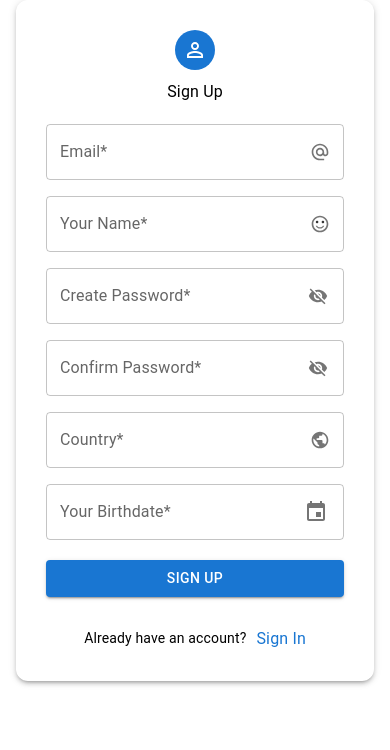
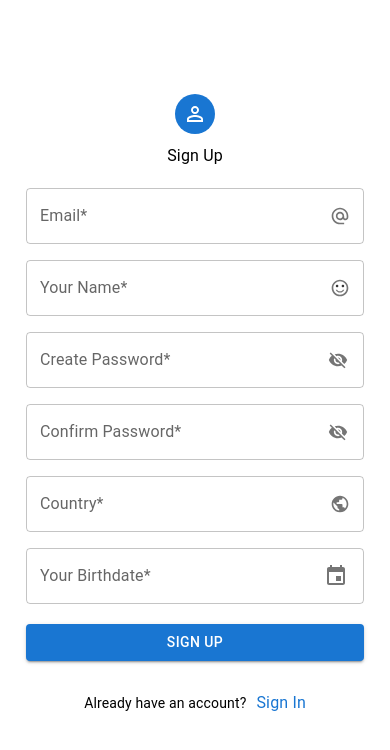
Before and after one commit to altsep/rs-clone, a React app: page /registration in a window 390 px wide. Shown: the top 750 px of the page. Built offline with nearby package versions, Linux system fonts and the light colour scheme.

Commit message:
style: add some adaptivity to login and registration forms

```diff
--- a/src/components/RegistrationForm.tsx
+++ b/src/components/RegistrationForm.tsx
@@ -10,6 +10,7 @@ import { Visibility, VisibilityOff } from '@mui/icons-material';
 import AlternateEmailIcon from '@mui/icons-material/AlternateEmail';
 import SentimentSatisfiedAltIcon from '@mui/icons-material/SentimentSatisfiedAlt';
 import PublicIcon from '@mui/icons-material/Public';
+import { useTheme } from '@mui/material/styles';
 import { IFormValues } from '../types/formValues';
 import FormInput from './FormInput';
 
--- a/src/pages/Login.tsx
+++ b/src/pages/Login.tsx
@@ -1,25 +1,28 @@
-import { Container, Grid } from '@mui/material';
+import { Container, Grid, useTheme } from '@mui/material';
 import LoginForm from '../components/LoginForm';
 import FormHeader from '../components/FormHeader';
 import FormFooter from '../components/FormFooter';
 
 export default function Login() {
+  const { breakpoints } = useTheme();
+  const { up, down } = breakpoints;
   return (
     <Container
       sx={{
         display: 'flex',
         justifyContent: 'center',
+        marginTop: '10vh',
       }}
     >
       <Grid
         sx={{
+          [down('sm')]: { p: '10px' },
+          [up('sm')]: { width: '450px', boxShadow: 3, borderRadius: 3 },
           p: '20px',
           width: '400px',
           maxWidth: 1,
           alignItems: 'center',
           // bgcolor: 'secondary.main',
-          boxShadow: 3,
-          borderRadius: 3,
         }}
       >
         <FormHeader>Sign In</FormHeader>
--- a/src/pages/Registration.tsx
+++ b/src/pages/Registration.tsx
@@ -1,22 +1,26 @@
-import { Container, Grid } from '@mui/material';
+import { Container, Grid, useTheme } from '@mui/material';
 import FormFooter from '../components/FormFooter';
 import FormHeader from '../components/FormHeader';
 import RegistrationForm from '../components/RegistrationForm';
 
 export default function Registration() {
+  const { breakpoints } = useTheme();
+  const { up, down } = breakpoints;
   return (
     <Container
       sx={{
         display: 'flex',
         justifyContent: 'center',
+        marginTop: '10vh',
       }}
     >
       <Grid
         container
         direction="column"
-        borderRadius={3}
-        boxShadow={3}
         sx={{
+          [down('sm')]: { p: '10px' },
+          [up('sm')]: { width: '550px', boxShadow: 3, borderRadius: 3 },
+          [up('md')]: { width: '650px' },
           p: '30px',
           width: '500px',
           maxWidth: 1,
```
